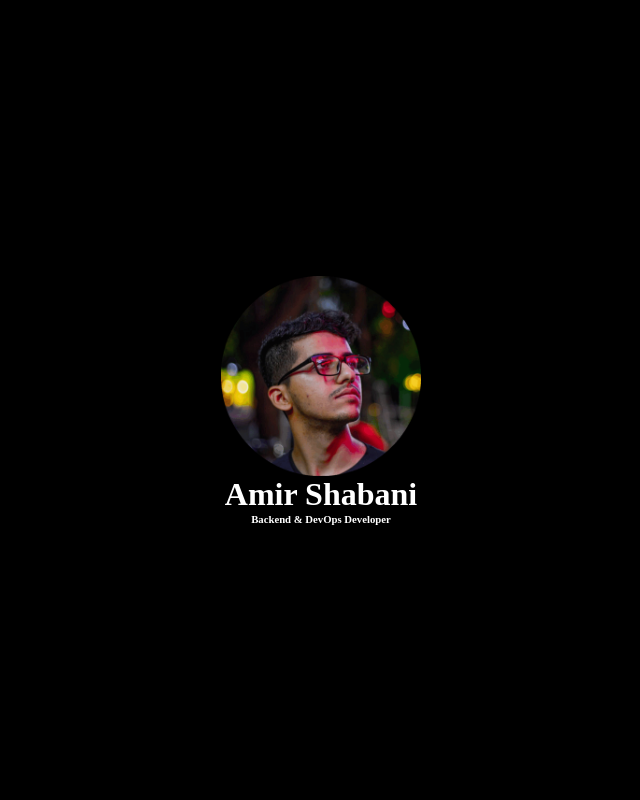
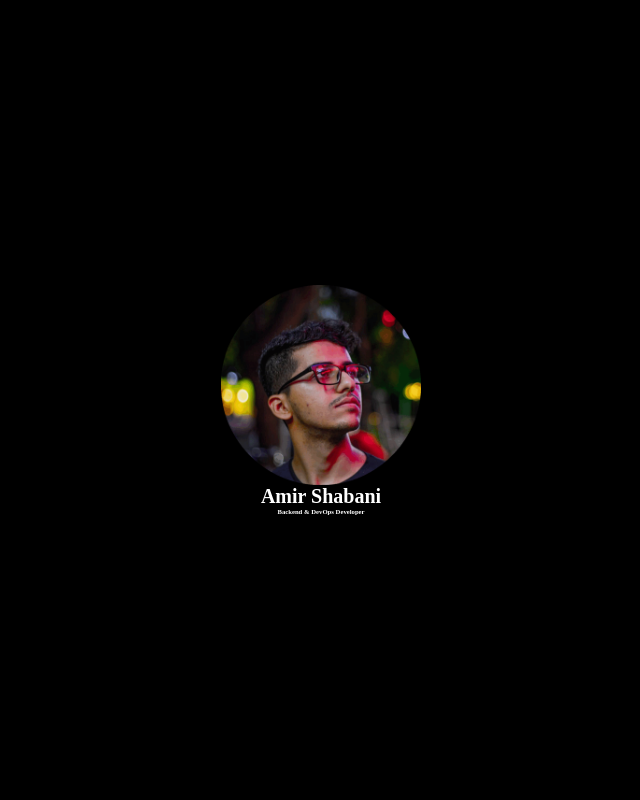
Before and after one commit to amishbni/shabani.dev, a Django app: page / in a window 1280 px wide. Shown: the whole page, without its empty margins (319-959 px from the left). Run offline with Django 3.2, Linux system fonts and the light colour scheme.

Commit message:
Set font-size to 62.5% so that rem is one tenth of px

```diff
--- a/src/static/css/home.css
+++ b/src/static/css/home.css
@@ -3,6 +3,7 @@ html, body {
 }
 
 body {
+  font-size: 62.5%;
   background-color: black;
   color: white;
   margin: 0px; margin: 0rem;
```
